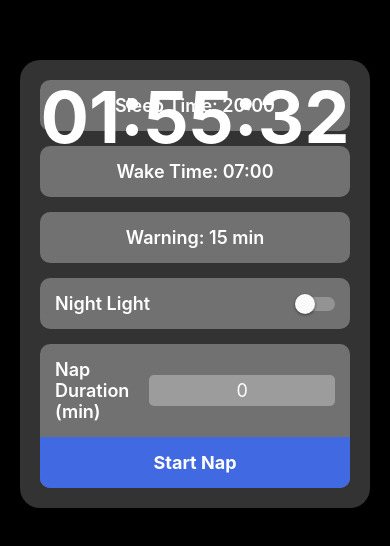
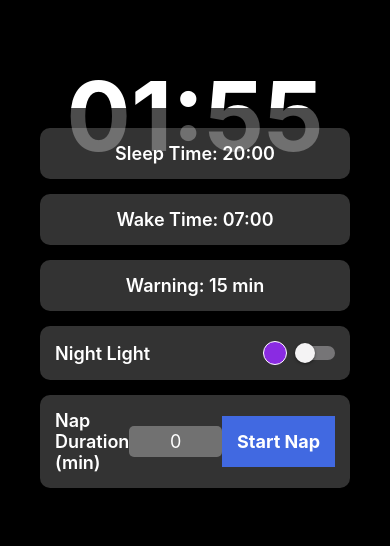
Before and after one commit to gsbernstein/SleepWake, a React Native app: screen / in a window 390 px wide. Shown: the part 296-842 px from the top of the page. Built offline with nearby package versions, Linux system fonts and the light colour scheme.

Commit message:
UI updates

```diff
--- a/src/components/Clock.tsx
+++ b/src/components/Clock.tsx
@@ -1,5 +1,5 @@
 import React, { useState } from 'react';
-import { View, Text, StyleSheet, useWindowDimensions, TouchableOpacity, Switch, Platform, TextInput } from 'react-native';
+import { View, Text, StyleSheet, useWindowDimensions, TouchableOpacity, Switch, Platform, TextInput, Modal } from 'react-native';
 import Animated, { useAnimatedStyle } from 'react-native-reanimated';
 import { useClock } from '../hooks/useClock';
 import { useSchedule } from '../context/ScheduleContext';
@@ -24,7 +24,7 @@ const STATUS_COLORS = {
 
 export const Clock: React.FC = () => {
   const { schedule, updateSchedule } = useSchedule();
-  const { formattedTime, status, isNapActive, startNap, cancelNap } = useClock(schedule);
+  const { displayTime, status, isNapActive, startNap, cancelNap } = useClock(schedule);
   const { width, height } = useWindowDimensions();
   const [showTimePicker, setShowTimePicker] = useState<'bedtime' | 'waketime' | null>(null);
   const [showWarningPicker, setShowWarningPicker] = useState(false);
@@ -41,6 +41,11 @@ export const Clock: React.FC = () => {
   });
 
   const handleTimeChange = (event: any, selectedDate?: Date) => {
+    if (Platform.OS === 'android') {
+      setShowTimePicker(null);
+      setShowWarningPicker(false);
+    }
+
     if (selectedDate) {
       const timeString = format(selectedDate, 'HH:mm');
       if (showTimePicker === 'bedtime') {
@@ -49,15 +54,25 @@ export const Clock: React.FC = () => {
         updateSchedule({ wakeTime: timeString });
       }
     }
-    setShowTimePicker(null);
+
+    if (Platform.OS === 'ios') {
+      setShowTimePicker(null);
+    }
   };
 
   const handleWarningTimeChange = (event: any, selectedDate?: Date) => {
+    if (Platform.OS === 'android') {
+      setShowWarningPicker(false);
+    }
+
     if (selectedDate) {
       const minutes = selectedDate.getMinutes();
       updateSchedule({ warningTime: minutes });
     }
-    setShowWarningPicker(false);
+
+    if (Platform.OS === 'ios') {
+      setShowWarningPicker(false);
+    }
   };
 
   const toggleNightLight = () => {
@@ -91,7 +106,7 @@ export const Clock: React.FC = () => {
 
   return (
     <Animated.View style={[styles.container, backgroundStyle, { width, height }]}>
-      <Text style={styles.time}>{formattedTime}</Text>
+      <Text style={styles.time}>{displayTime}</Text>
       {isNapActive && <Text style={styles.napActiveText}>NAP MODE</Text>}
 
       <View style={styles.settingsContainer}>
@@ -124,16 +139,19 @@ export const Clock: React.FC = () => {
 
         <View style={styles.settingRow}>
           <Text style={styles.settingText}>Night Light</Text>
-          <Switch
-            value={schedule.isNightLight}
-            onValueChange={toggleNightLight}
-          />
-          {schedule.isNightLight && (
+          <View style={styles.nightLightControls}>
             <TouchableOpacity
               style={[styles.colorPreview, { backgroundColor: schedule.nightLightColor }]}
               onPress={cycleNightLightColor}
             />
-          )}
+            <Switch
+              value={schedule.isNightLight}
+              onValueChange={toggleNightLight}
+              trackColor={{ false: '#767577', true: '#81b0ff' }}
+              thumbColor={schedule.isNightLight ? '#f5dd4b' : '#f4f3f4'}
+              ios_backgroundColor="#3e3e3e"
+            />
+          </View>
         </View>
 
         <View style={styles.napSettings}>
@@ -145,9 +163,8 @@ export const Clock: React.FC = () => {
               value={napDuration}
               onChangeText={updateNapDuration}
               maxLength={3}
+              placeholderTextColor="#ccc"
             />
-          </View>
-
           <TouchableOpacity
             style={[styles.napButton, isNapActive && styles.cancelNapButton]}
             onPress={handleNapPress}
@@ -156,10 +173,80 @@ export const Clock: React.FC = () => {
               {isNapActive ? 'Cancel Nap' : 'Start Nap'}
             </Text>
           </TouchableOpacity>
+          </View>
+
         </View>
       </View>
 
-      {showTimePicker && Platform.OS === 'ios' && (
+      {/* iOS date picker modal */}
+      {Platform.OS === 'ios' && (
+        <>
+          {showTimePicker && (
+            <Modal
+              animationType="slide"
+              transparent={true}
+              visible={!!showTimePicker}
+            >
+              <View style={styles.modalContainer}>
+                <View style={styles.modalContent}>
+                  <Text style={styles.modalTitle}>
+                    {showTimePicker === 'bedtime' ? 'Set Sleep Time' : 'Set Wake Time'}
+                  </Text>
+                  <DateTimePicker
+                    value={parse(
+                      showTimePicker === 'bedtime'
+                        ? schedule.bedtime
+                        : schedule.wakeTime,
+                      'HH:mm',
+                      new Date()
+                    )}
+                    mode="time"
+                    is24Hour={true}
+                    display="spinner"
+                    onChange={handleTimeChange}
+                  />
+                  <TouchableOpacity
+                    style={styles.modalButton}
+                    onPress={() => setShowTimePicker(null)}
+                  >
+                    <Text style={styles.modalButtonText}>Done</Text>
+                  </TouchableOpacity>
+                </View>
+              </View>
+            </Modal>
+          )}
+
+          {showWarningPicker && (
+            <Modal
+              animationType="slide"
+              transparent={true}
+              visible={showWarningPicker}
+            >
+              <View style={styles.modalContainer}>
+                <View style={styles.modalContent}>
+                  <Text style={styles.modalTitle}>Set Warning Time</Text>
+                  <DateTimePicker
+                    value={new Date(0, 0, 0, 0, schedule.warningTime)}
+                    mode="time"
+                    is24Hour={true}
+                    display="spinner"
+                    onChange={handleWarningTimeChange}
+                  />
+                  <TouchableOpacity
+                    style={styles.modalButton}
+                    onPress={() => setShowWarningPicker(false)}
+                  >
+                    <Text style={styles.modalButtonText}>Done</Text>
+                  </TouchableOpacity>
+                </View>
+              </View>
+            </Modal>
+          )}
+        </>
+      )}
+
+      {/* Android date pickers */}
+      {Platform.OS === 'android' && showTimePicker && (
         <DateTimePicker
           value={parse(
             showTimePicker === 'bedtime'
@@ -170,17 +257,17 @@ export const Clock: React.FC = () => {
           )}
           mode="time"
           is24Hour={true}
-          display="spinner"
+          display="default"
           onChange={handleTimeChange}
         />
       )}
 
-      {showWarningPicker && Platform.OS === 'ios' && (
+      {Platform.OS === 'android' && showWarningPicker && (
         <DateTimePicker
           value={new Date(0, 0, 0, 0, schedule.warningTime)}
           mode="time"
           is24Hour={true}
-          display="spinner"
+          display="default"
           onChange={handleWarningTimeChange}
         />
       )}
@@ -195,7 +282,7 @@ const styles = StyleSheet.create({
     alignItems: 'center',
   },
   time: {
-    fontSize: 72,
+    fontSize: 96,
     fontWeight: 'bold',
     color: '#ffffff',
     marginBottom: 20,
@@ -211,13 +298,13 @@ const styles = StyleSheet.create({
     bottom: 40,
     left: 20,
     right: 20,
-    backgroundColor: 'rgba(255, 255, 255, 0.2)',
+    backgroundColor: 'rgba(0, 0, 0, 0.7)',
     padding: 20,
     borderRadius: 20,
     gap: 15,
   },
   settingButton: {
-    backgroundColor: 'rgba(255, 255, 255, 0.3)',
+    backgroundColor: 'rgba(255, 255, 255, 0.2)',
     padding: 15,
     borderRadius: 10,
     alignItems: 'center',
@@ -226,12 +313,17 @@ const styles = StyleSheet.create({
     flexDirection: 'row',
     alignItems: 'center',
     justifyContent: 'space-between',
-    backgroundColor: 'rgba(255, 255, 255, 0.3)',
+    backgroundColor: 'rgba(255, 255, 255, 0.2)',
     padding: 15,
     borderRadius: 10,
   },
+  nightLightControls: {
+    flexDirection: 'row',
+    alignItems: 'center',
+    gap: 8,
+  },
   napSettings: {
-    backgroundColor: 'rgba(255, 255, 255, 0.3)',
+    backgroundColor: 'rgba(255, 255, 255, 0.2)',
     borderRadius: 10,
     overflow: 'hidden',
   },
@@ -247,11 +339,10 @@ const styles = StyleSheet.create({
     fontWeight: '600',
   },
   colorPreview: {
-    width: 30,
-    height: 30,
-    borderRadius: 15,
-    marginLeft: 10,
-    borderWidth: 2,
+    width: 24,
+    height: 24,
+    borderRadius: 12,
+    borderWidth: 1,
     borderColor: '#ffffff',
   },
   napInput: {
@@ -277,4 +368,34 @@ const styles = StyleSheet.create({
     fontSize: 18,
     fontWeight: 'bold',
   },
+  modalContainer: {
+    flex: 1,
+    justifyContent: 'center',
+    alignItems: 'center',
+    backgroundColor: 'rgba(0, 0, 0, 0.5)',
+  },
+  modalContent: {
+    backgroundColor: '#fff',
+    borderRadius: 20,
+    padding: 20,
+    alignItems: 'center',
+    width: '80%',
+  },
+  modalTitle: {
+    fontSize: 20,
+    fontWeight: 'bold',
+    marginBottom: 20,
+  },
+  modalButton: {
+    backgroundColor: '#4169E1',
+    paddingVertical: 12,
+    paddingHorizontal: 24,
+    borderRadius: 8,
+    marginTop: 20,
+  },
+  modalButtonText: {
+    color: '#fff',
+    fontWeight: 'bold',
+    fontSize: 16,
+  },
 });
--- a/src/hooks/useClock.ts
+++ b/src/hooks/useClock.ts
@@ -77,10 +77,16 @@ export const useClock = (schedule: Schedule) => {
     setNapEndTime(null);
   };
 
+  // Format the time as HH:MM for display
+  const timeWithoutSeconds = format(currentTime, 'HH:mm');
+  // Format with seconds for internal use
+  const timeWithSeconds = format(currentTime, 'HH:mm:ss');
+
   return {
     currentTime,
     status,
-    formattedTime: format(currentTime, 'HH:mm:ss'),
+    formattedTime: timeWithSeconds,
+    displayTime: timeWithoutSeconds,
     isNapActive,
     startNap,
     cancelNap,
```
